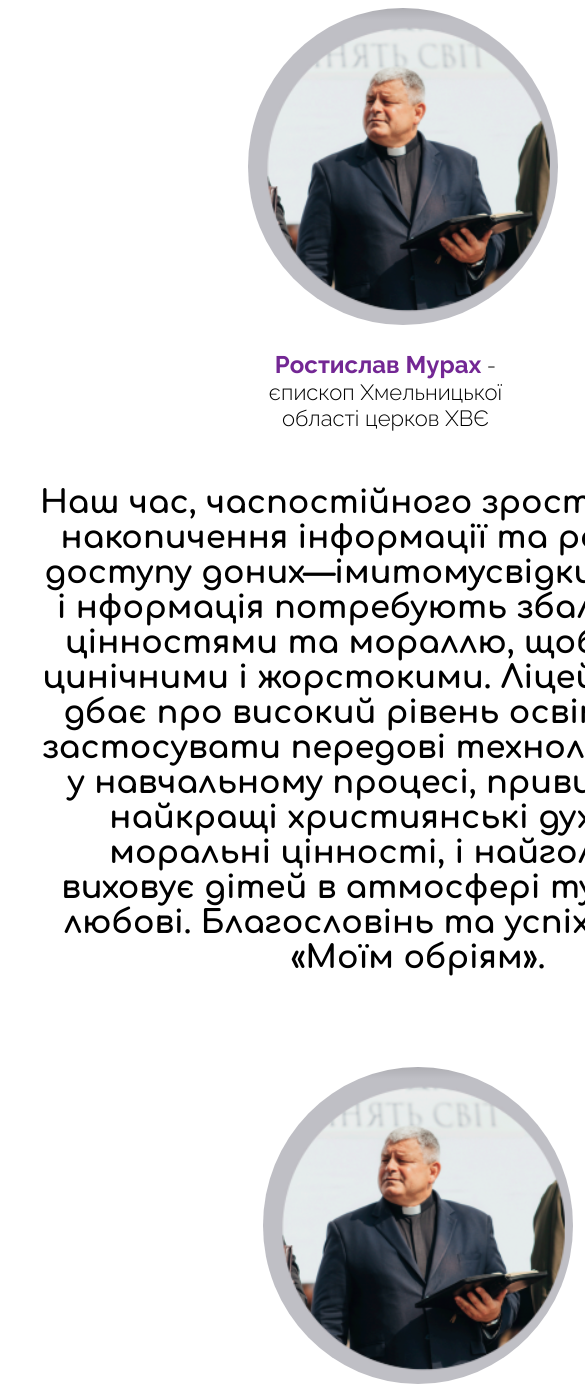
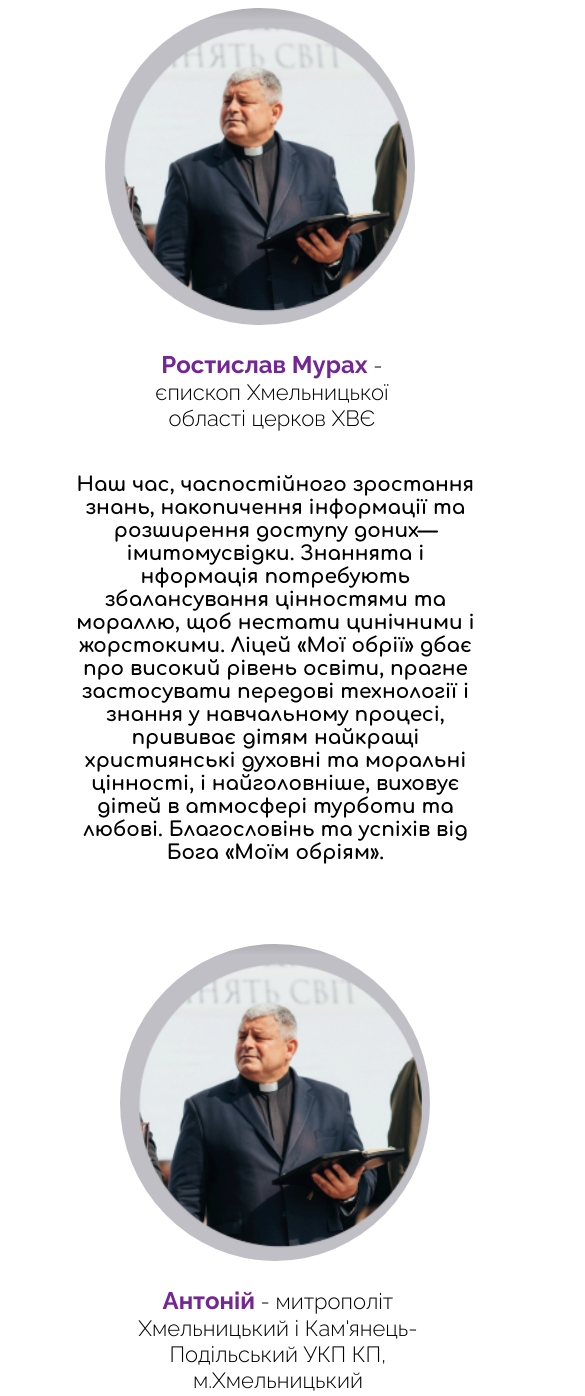
Before and after one commit to Mishael017/obrii2, a plain HTML site: page index.html in a window 390 px wide. Shown: the top 1396 px of the page, 585 px wide, since content can reach past the window. Drawn offline with Linux system fonts and the light colour scheme.

Commit message:
Добавляет файлы сайта

```diff
--- a/style.css
+++ b/style.css
@@ -77,10 +77,13 @@
     }
 }
 
-@media only screen and (max-width: 800px){
+@media only screen and (max-width: 1145px){
 
+    .container{
+        margin-left: 10%;
+    }
     .article{
-         flex-direction: column;
+        flex-direction: column;
      }
     .article:nth-child(2n){
         flex-direction: column;
@@ -88,5 +91,27 @@
     .thumnail p{
         margin-left: 30%;
     }
+}
 
+@media only screen and (max-width: 830px){
+
+
+    .thumnail p{
+        margin-left: 25%;
+    }
+    .text{
+        width: 500px;
+        font-size: 25px;
+    }
 }
+
+@media only screen and (max-width: 600px){
+
+    .thumnail p{
+        margin-left: 20%;
+    }
+    .text{
+        width: 400px;
+        font-size: 20px;
+    }
+}
```
